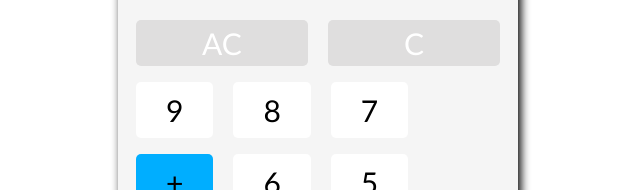
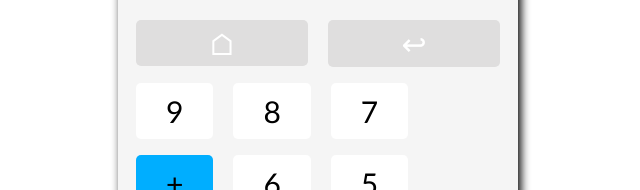
Before and after one commit to aditya9522/Web-Calculator, a plain HTML site: page index.html in a window 1280 px wide. Shown: the part 213-403 px from the top of the page, 322-962 px from the left. Drawn offline with Linux system fonts and the light colour scheme.

Commit message:
Update index.html

```diff
--- a/index.html
+++ b/index.html
@@ -21,8 +21,8 @@
                 result = '';
                 document.querySelector('#history').innerHTML = 'Cleared';
 
-                ">AC</button>
-            <button class="clean" onclick="back()">C</button><br>
+                ">⌂</button>
+            <button class="clean" onclick="back()">↩</button><br>
             <button class="number" onclick="buttonClickEvent('9')">9</button>
             <button class="number" onclick="buttonClickEvent('8')">8</button>
             <button class="number" onclick="buttonClickEvent('7')">7</button>
```
